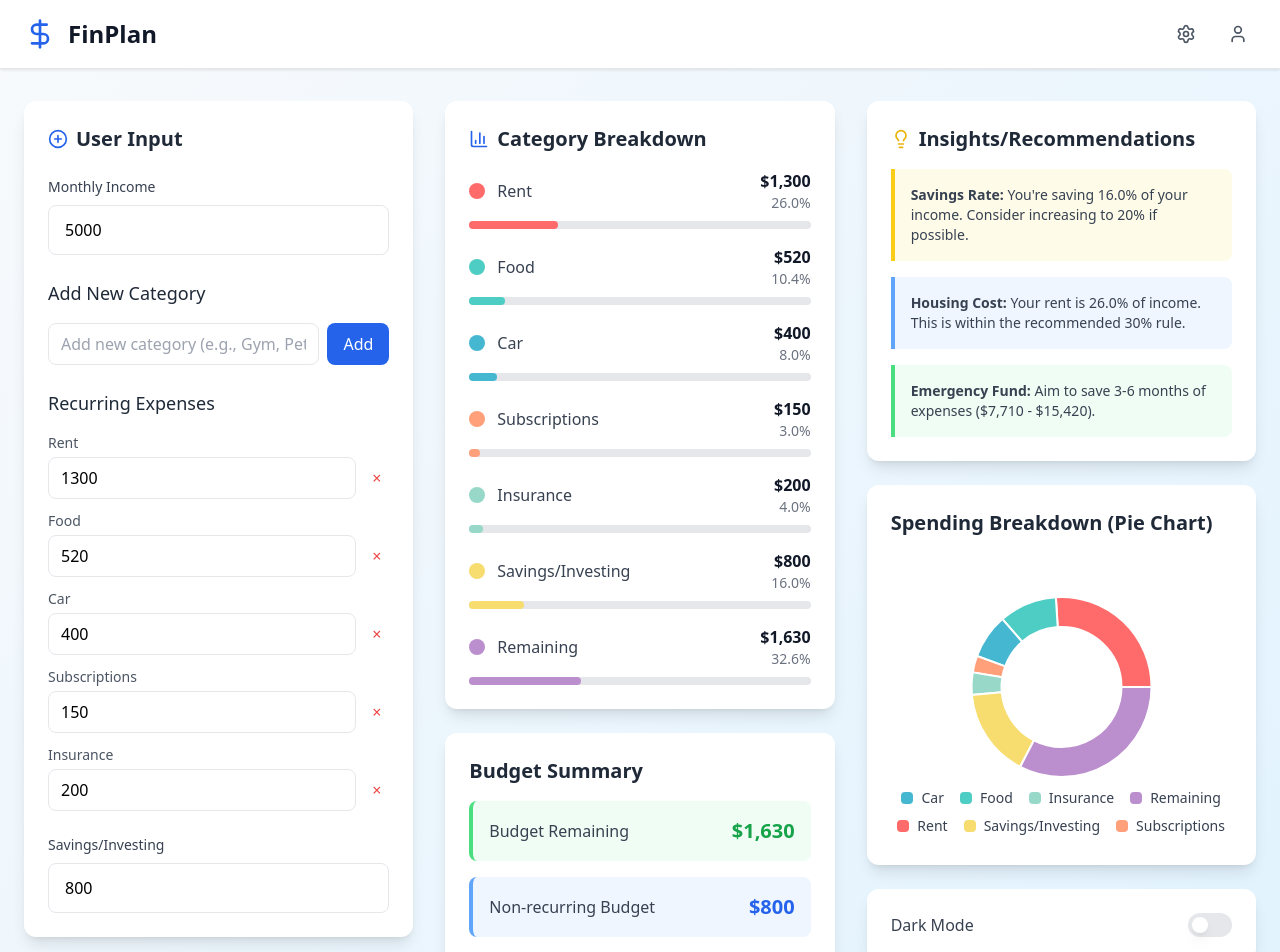
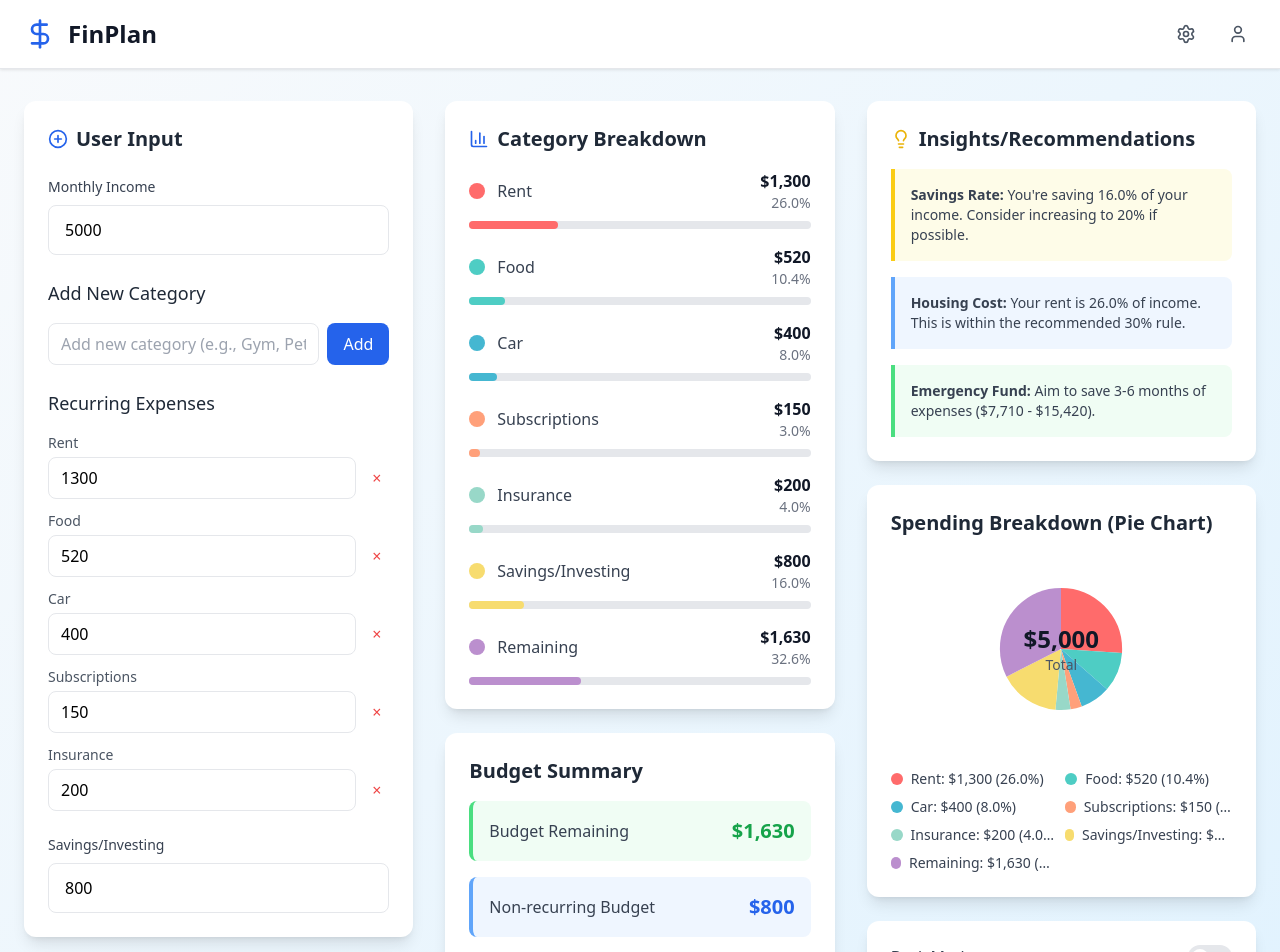
Before and after one commit to RyanMachado/OSCMiniHackProject, a React (Vite) app in the folder my-react-app/: page / in a window 1280 px wide. Shown: the top 952 px of the page. Built offline with nearby package versions, Linux system fonts and the light colour scheme.

Commit message:
Fixed pie chart

```diff
--- a/my-react-app/src/App.tsx
+++ b/my-react-app/src/App.tsx
@@ -1,22 +1,5 @@
 import React, { useState } from 'react';
 import { DollarSign, PlusCircle, Settings, BarChart3, Lightbulb, User } from 'lucide-react';
-import { ResponsiveContainer, PieChart, Pie, Cell, Tooltip, Legend } from 'recharts';
-
-function WrappedLegend({ payload = [] }: { payload?: any[] }) {
-  return (
-    <ul className="mt-4 flex flex-wrap justify-center gap-x-4 gap-y-2">
-      {payload.map((entry) => (
-        <li key={entry.value} className="flex items-center gap-2 text-gray-700">
-          <span
-            className="inline-block h-3 w-3 rounded"
-            style={{ backgroundColor: entry.color }}
-          />
-          <span className="text-sm">{entry.value}</span>
-        </li>
-      ))}
-    </ul>
-  );
-}
 
 const FinanceApp = () => {
   const [monthlyIncome, setMonthlyIncome] = useState(5000);
@@ -97,9 +80,6 @@ const chartData = [
     { name: 'Savings/Investing', value: Math.max(0, savingsInvesting), color: '#F7DC6F' },
     { name: 'Remaining',         value: Math.max(0, remaining),        color: '#BB8FCE' },
   ].filter(d => d.value > 0);
-
-const SLICE_COLORS = chartData.map(d => d.color);
-
 
   const [newCategory, setNewCategory] = useState('');
 
@@ -340,36 +320,84 @@ const SLICE_COLORS = chartData.map(d => d.color);
               </div>
             </div>
 
-            {/* Spending Pie Chart */}
+            {/* Spending Pie Chart - Pure CSS Version */}
             <div className="bg-white rounded-xl shadow-lg p-6">
               <h2 className="text-xl font-semibold text-gray-800 mb-4">
                 Spending Breakdown (Pie Chart)
               </h2>
 
-              <div className="h-72">
-                <ResponsiveContainer width="100%" height="100%">
-                  <PieChart>
-                    <Pie
-                      data={chartData}
-                      dataKey="value"
-                      nameKey="name"
-                      innerRadius={60}
-                      outerRadius={90}
-                      strokeWidth={2}
-                    >
-                      {chartData.map((entry, i) => (
-                        <Cell key={`slice-${i}`} fill={SLICE_COLORS[i] || '#8884d8'} />
-                      ))}
-                    </Pie>
+              {chartData.length > 0 ? (
+                <>
+                  {/* CSS-only Pie Chart */}
+                  <div className="flex justify-center mb-6">
+                    <div className="relative w-48 h-48">
+                      <svg viewBox="0 0 100 100" className="w-full h-full transform -rotate-90">
+                        {(() => {
+                          let cumulativePercentage = 0;
+                          const totalValue = chartData.reduce((sum, item) => sum + item.value, 0);
 
-                    <Tooltip
-                      formatter={(val: number) => `$${val.toLocaleString()}`}
-                      contentStyle={{ borderRadius: 8 }}
+                          return chartData.map((item, index) => {
+                            const percentage = (item.value / totalValue) * 100;
+                            const strokeDasharray = `${percentage} ${100 - percentage}`;
+                            const strokeDashoffset = -cumulativePercentage;
+
+                            const element = (
+                              <circle
+                                key={index}
+                                cx="50"
+                                cy="50"
+                                r="15.915494309"
+                                fill="transparent"
+                                stroke={item.color}
+                                strokeWidth="31.830988618"
+                                strokeDasharray={strokeDasharray}
+                                strokeDashoffset={strokeDashoffset}
                               />
-                    <Legend content={<WrappedLegend/>} />
-                  </PieChart>
-                </ResponsiveContainer>
+                            );
+
+                            cumulativePercentage += percentage;
+                            return element;
+                          });
+                        })()}
+                      </svg>
+
+                      {/* Center text */}
+                      <div className="absolute inset-0 flex items-center justify-center">
+                        <div className="text-center">
+                          <div className="text-2xl font-bold text-gray-900">
+                            ${chartData.reduce((sum, item) => sum + item.value, 0).toLocaleString()}
                           </div>
+                          <div className="text-sm text-gray-600">Total</div>
+                        </div>
+                      </div>
+                    </div>
+                  </div>
+
+                  {/* Legend */}
+                  <div className="grid grid-cols-2 gap-2">
+                    {chartData.map((entry, index) => {
+                      const totalValue = chartData.reduce((sum, item) => sum + item.value, 0);
+                      const percentage = ((entry.value / totalValue) * 100).toFixed(1);
+
+                      return (
+                        <div key={`legend-${index}`} className="flex items-center gap-2 text-sm">
+                          <span
+                            className="inline-block w-3 h-3 rounded-full"
+                            style={{ backgroundColor: entry.color }}
+                          />
+                          <span className="text-gray-700 truncate">
+                            {entry.name}: ${entry.value.toLocaleString()} ({percentage}%)
+                          </span>
+                        </div>
+                      );
+                    })}
+                  </div>
+                </>
+              ) : (
+                <div className="h-48 flex items-center justify-center text-gray-500">
+                  No data to display
+                </div>
+              )}
             </div>
 
             {/* Toggle Dark Mode Placeholder */}
```
Lines whose indentation alone changed are shown as unchanged.
